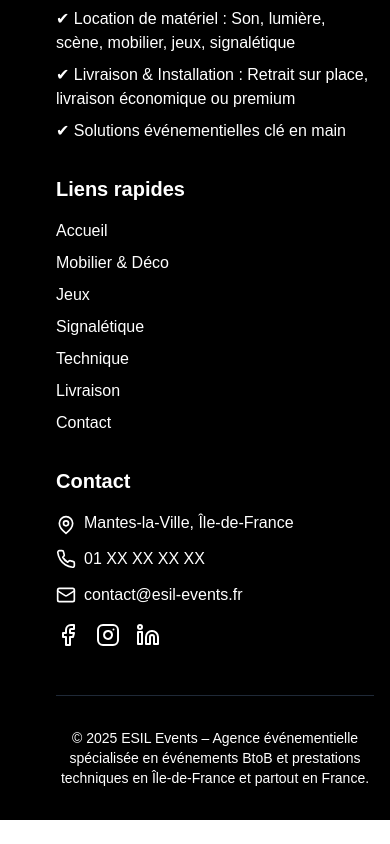
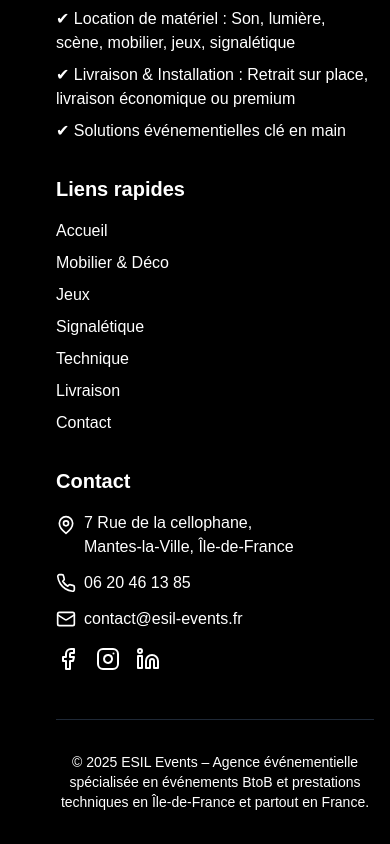
Before and after one commit to moonback/Esil-events-v1, a React (Vite) app: page / in a window 390 px wide. Shown: the part 6258-7102 px from the top of the page. Before the commit the page ends 7078 px from the top, so only its background shows below. Built offline with nearby package versions, Linux system fonts and the light colour scheme; a web font is replaced by a local one.

Commit message:
docs: add README.md and update footer contact details
Add comprehensive README.md file with project description, features, technical stack, project structure, installation instructions, and more. Update footer contact details to include full address and correct phone number.

```diff
--- a/src/components/Footer.tsx
+++ b/src/components/Footer.tsx
@@ -48,11 +48,11 @@ const Footer: React.FC = () => {
             <ul className="space-y-3">
               <li className="flex items-start">
                 <MapPin className="w-5 h-5 mr-2 mt-1" />
-                <span>Mantes-la-Ville, Île-de-France</span>
+                <span>7 Rue de la cellophane,<br></br> Mantes-la-Ville, Île-de-France</span>
               </li>
               <li className="flex items-center">
                 <Phone className="w-5 h-5 mr-2" />
-                <span>01 XX XX XX XX</span>
+                <span>06 20 46 13 85</span>
               </li>
               <li className="flex items-center">
                 <Mail className="w-5 h-5 mr-2" />
```
Also changed, not shown: 1 other file (tests, documents, lock files or other folders).
